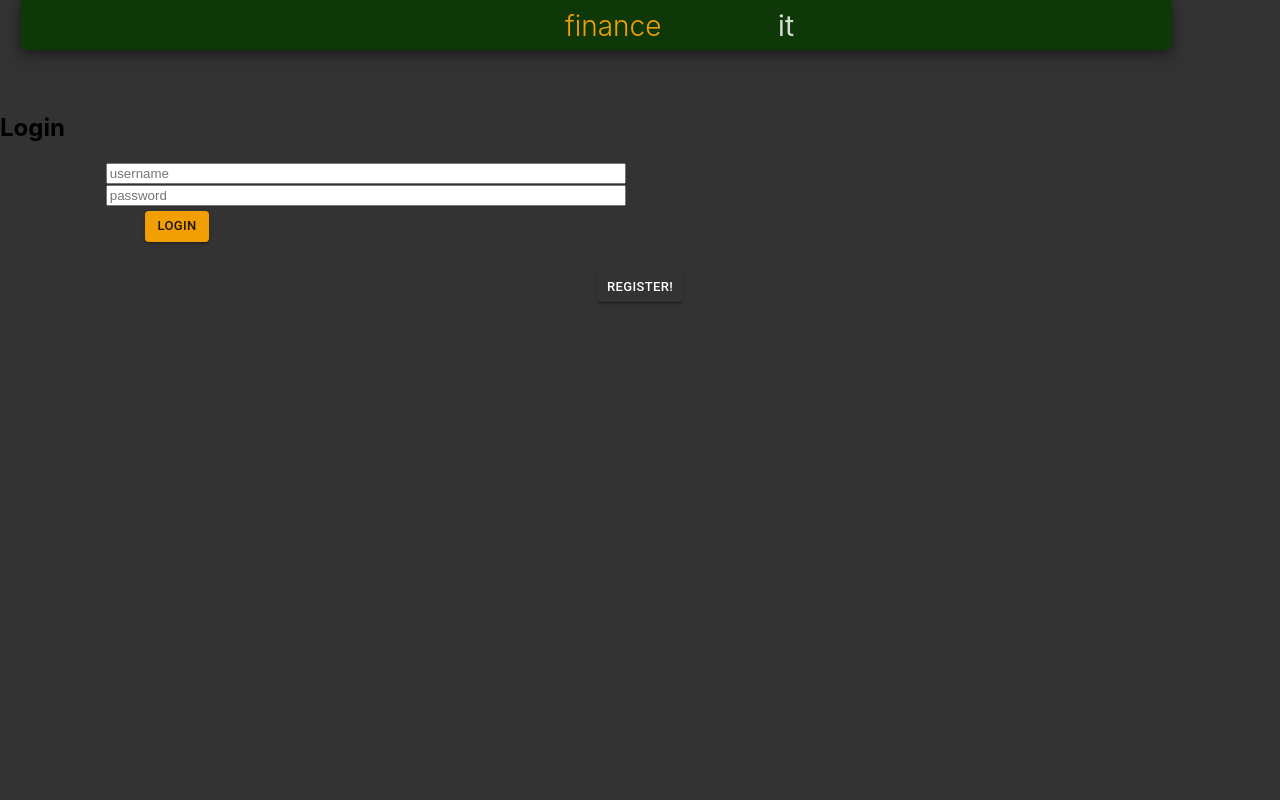
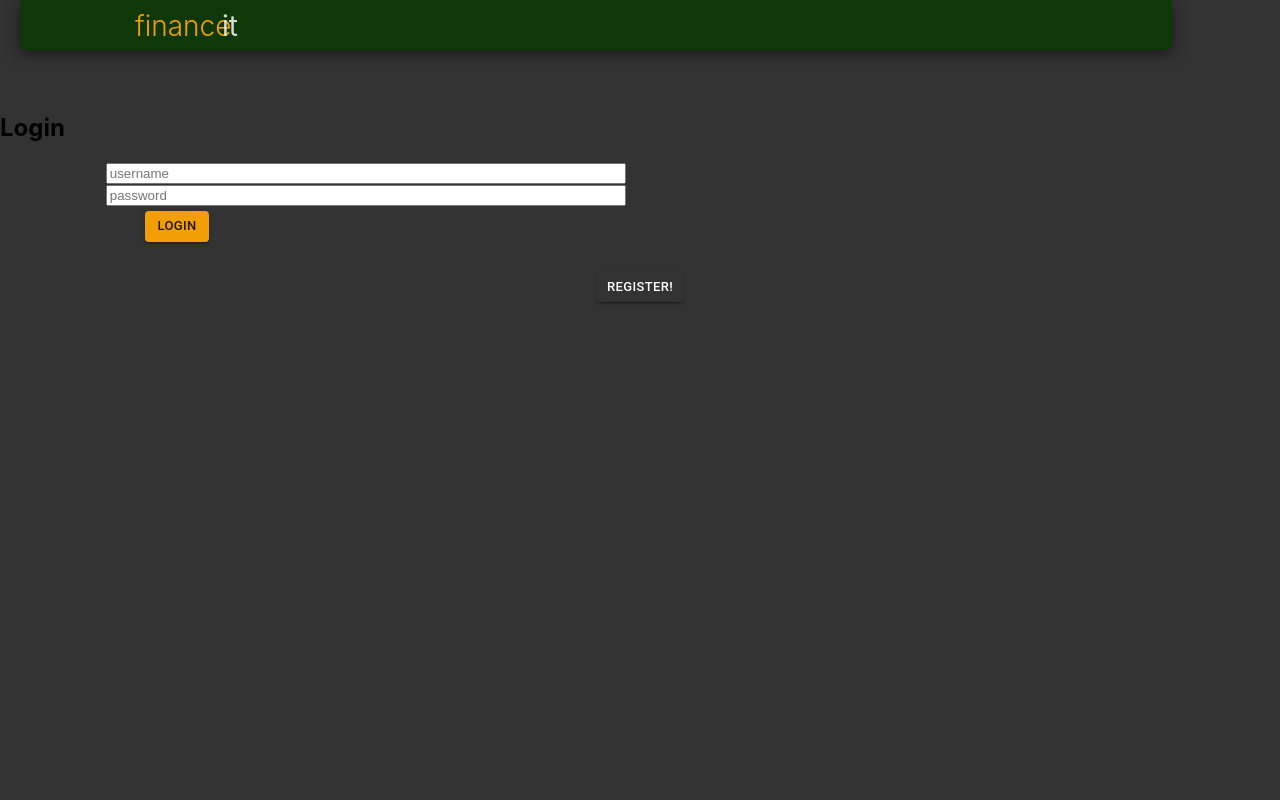
Before and after one commit to justuswitmer/financeIt, a React app: page /#/home in a window 1280 px wide. Shown: the top 800 px of the page. Built offline with nearby package versions, Linux system fonts and the light colour scheme; no server answers.

Commit message:
finished styling summary actually

```diff
--- a/src/components/Header/Header.css
+++ b/src/components/Header/Header.css
@@ -4,8 +4,7 @@
   text-align: center;
   color: #F29F05;
   position: absolute;
-  left: 28%;
-  right: 25%;
+  left: 115px;
   margin-top: 8.5px;
 }
 
@@ -15,8 +14,7 @@
   text-align: center;
   color: #f2f2f2e1;
   position: absolute;
-  left: 58%;
-  right: 25%;
+  left: 202px;
   margin-top: 8.5px;
 }
 
```
